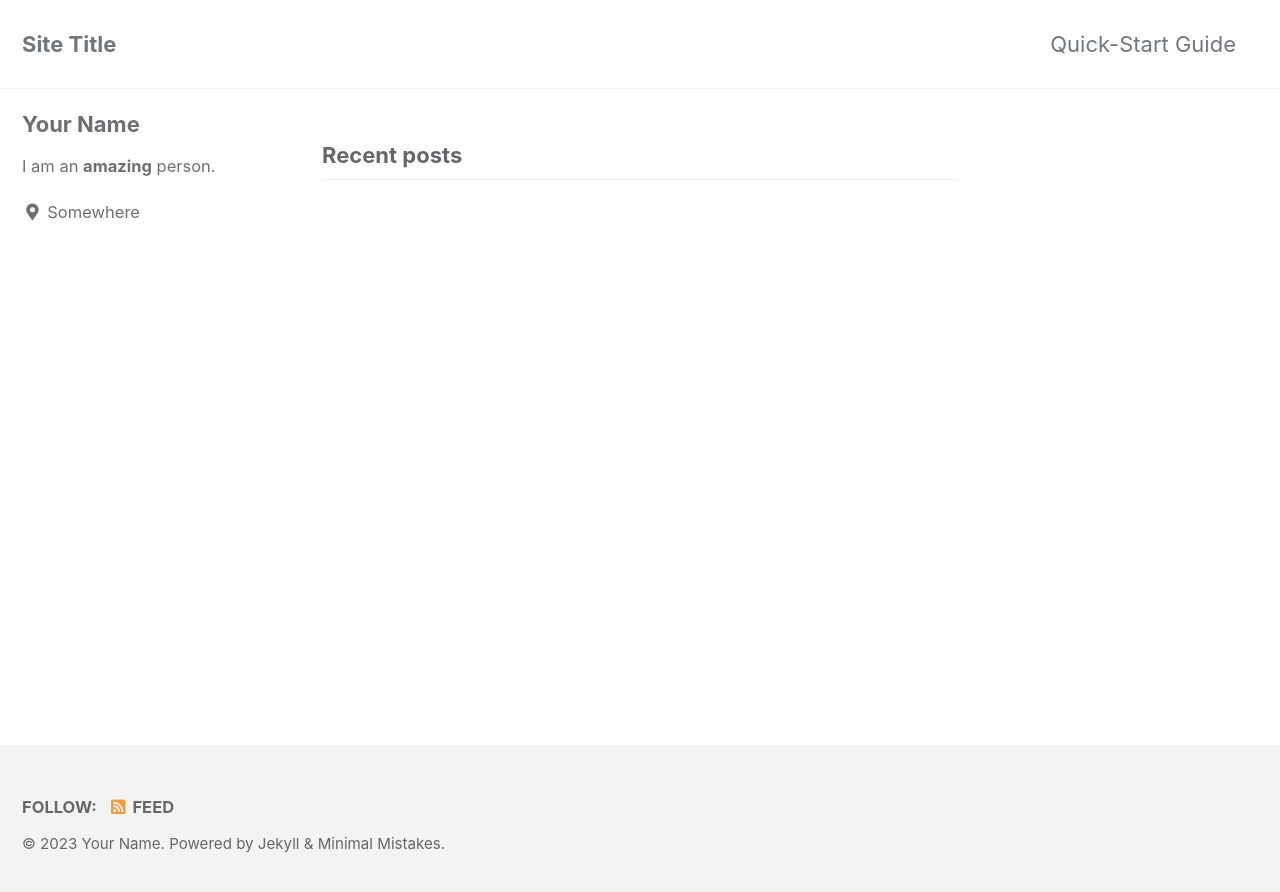
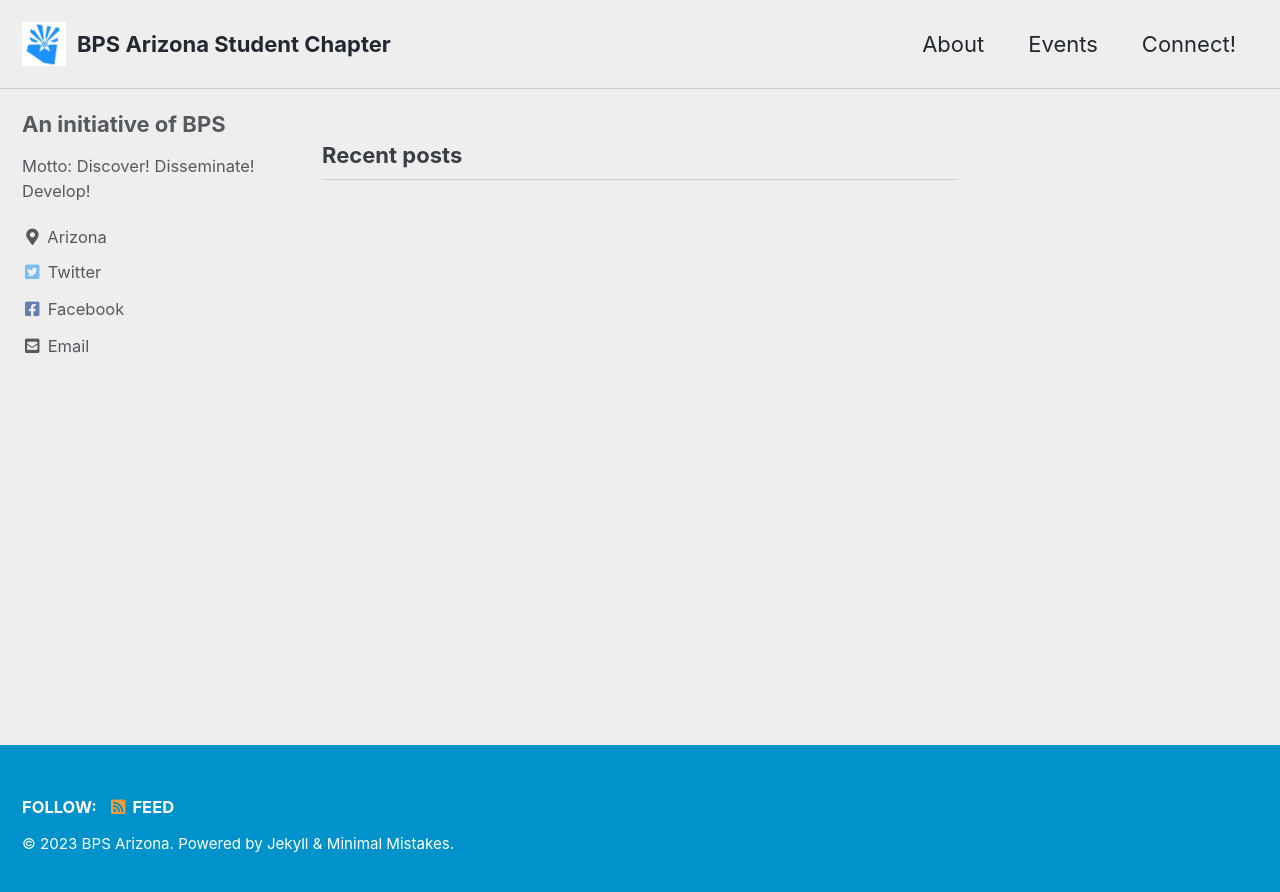
Before and after one commit to bpsarizona/bpsarizona.github.io, a Jekyll site: the page built from index.html, in a window 1280 px wide. Shown: the top 892 px of the page. Built offline with Jekyll 4.4.1, drawn with Linux system fonts in a browser that asks for light colours; cached includes are drawn as plain includes; the list of posts is cut into pages by our own code.

Commit message:
First meaningful setup

```diff
--- a/_config.yml
+++ b/_config.yml
@@ -12,21 +12,21 @@
 
 # theme                  : "minimal-mistakes-jekyll"
 # remote_theme           : "mmistakes/minimal-mistakes"
-minimal_mistakes_skin    : "default" # "air", "aqua", "contrast", "dark", "dirt", "neon", "mint", "plum", "sunrise"
+minimal_mistakes_skin    : "air" # "air", "aqua", "contrast", "dark", "dirt", "neon", "mint", "plum", "sunrise"
 
 # Site Settings
 locale                   : "en-US"
-title                    : "Site Title"
+title                    : "BPS Arizona Student Chapter"
 title_separator          : "-"
 subtitle                 : # site tagline that appears below site title in masthead
-name                     : "Your Name"
-description              : "An amazing website."
+name                     : "BPS Arizona"
+description              : "Arizona student chapter of Biophysical Society"
 url                      : "https://bpsarizona.github.io" # the base hostname & protocol for your site e.g. "https://mmistakes.github.io"
 baseurl                  : # the subpath of your site, e.g. "/blog"
 repository               : # GitHub username/repo-name e.g. "mmistakes/minimal-mistakes"
 teaser                   : # path of fallback teaser image, e.g. "/assets/images/500x300.png"
-logo                     : # path of logo image to display in the masthead, e.g. "/assets/images/88x88.png"
-masthead_title           : # overrides the website title displayed in the masthead, use " " for no title
+logo                     : "/assets/images/logo.jpg"
+masthead_title           : #"domething"
 # breadcrumbs            : false # true, false (default)
 words_per_minute         : 200
 comments:
@@ -104,11 +104,11 @@ analytics:
 
 # Site Author
 author:
-  name             : "Your Name"
+  name             : "An initiative of BPS"
   avatar           : # path of avatar image, e.g. "/assets/images/bio-photo.jpg"
-  bio              : "I am an **amazing** person."
-  location         : "Somewhere"
-  email            :
+  bio              : "Motto: Discover! Disseminate! Develop!"
+  location         : "Arizona"
+  email            : "bpsarizona@gmail.com"
   links:
     - label: "Email"
       icon: "fas fa-fw fa-envelope-square"
@@ -118,10 +118,10 @@ author:
       # url: "https://your-website.com"
     - label: "Twitter"
       icon: "fab fa-fw fa-twitter-square"
-      # url: "https://twitter.com/"
+      url: "https://twitter.com/bps_az"
     - label: "Facebook"
       icon: "fab fa-fw fa-facebook-square"
-      # url: "https://facebook.com/"
+      url: "https://facebook.com/bpsarizona"
     - label: "GitHub"
       icon: "fab fa-fw fa-github"
       # url: "https://github.com/"
```
Also changed, not shown: _data/navigation.yml (+8 -8 lines), _pages/about.md (added, +61 -0 lines), _pages/connect.md (added, +8 -0 lines), _pages/events.md (added, +4 -0 lines), assets/images/logo.jpg (added).
